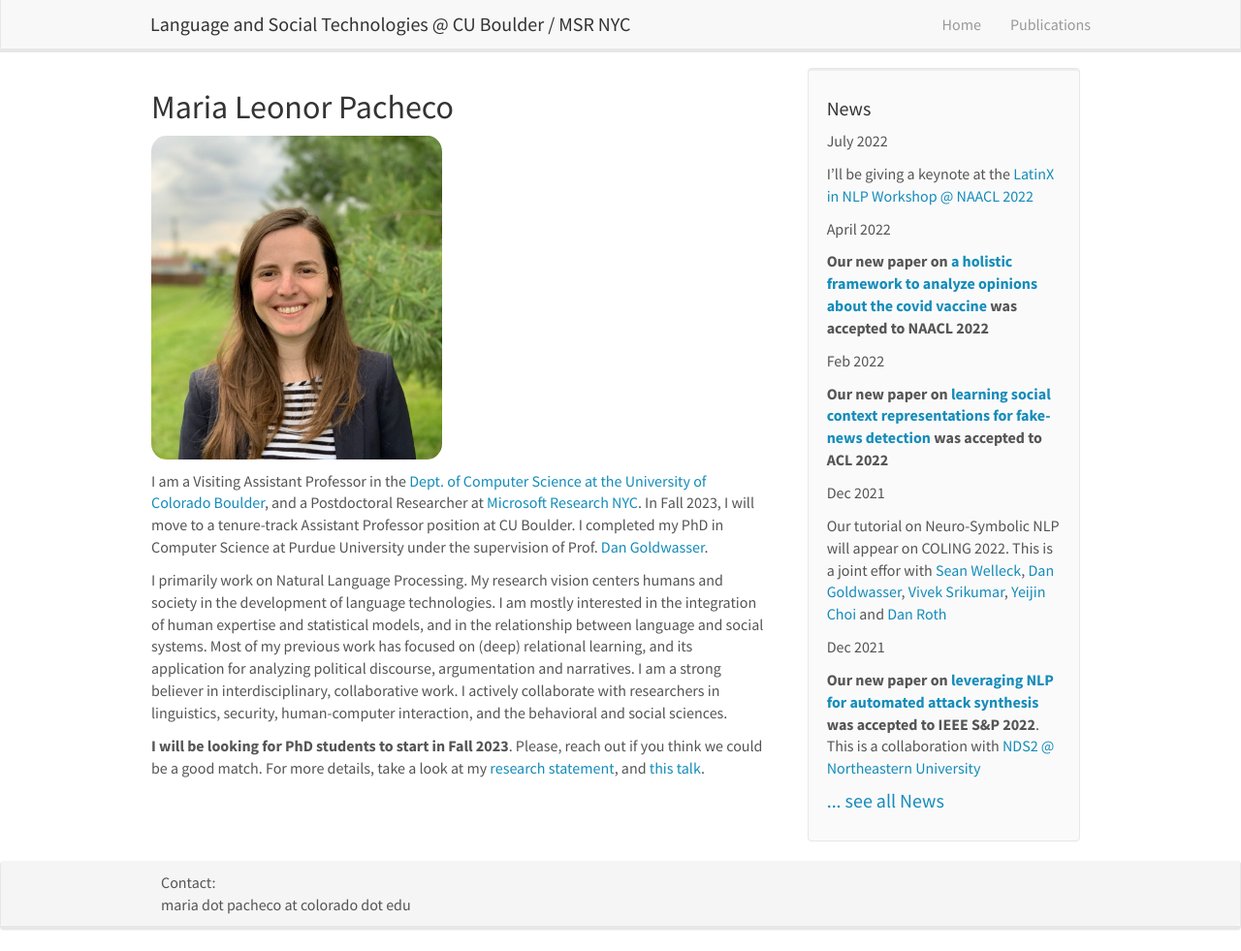
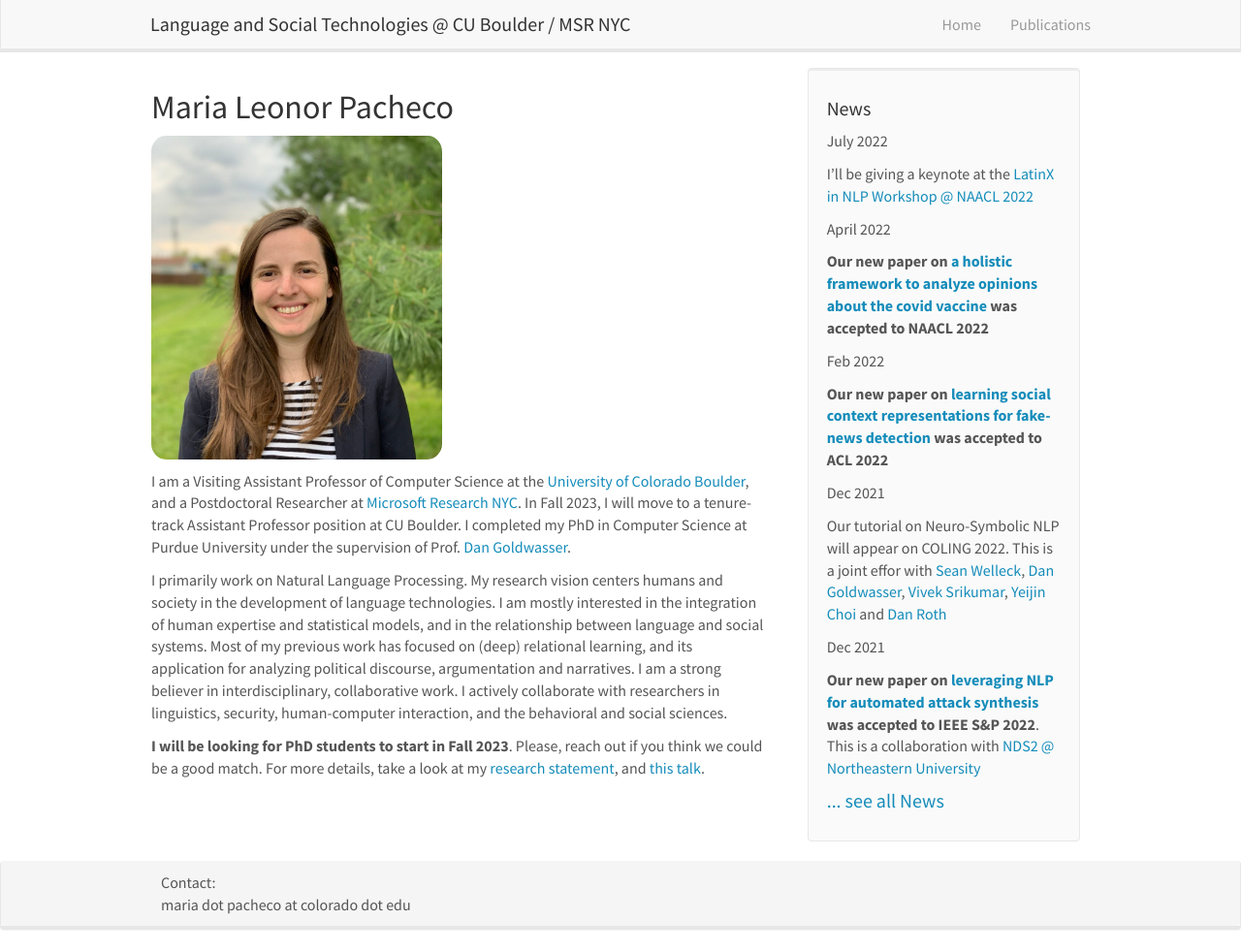
Before and after one commit to mlpacheco/mlpacheco.github.io, a Jekyll site: the page built from _pages/home.md, in a window 1280 px wide and 981 px high. Shown: the whole window at 97% size. Built offline with Jekyll 4.4.1, drawn with Linux system fonts in a browser that asks for light colours; nearby versions of some CDN libraries.

Commit message:
Update home.md

```diff
--- a/_pages/home.md
+++ b/_pages/home.md
@@ -6,7 +6,7 @@ sitemap: false
 permalink: /
 ---
 
-I am a Visiting Assistant Professor in the [Dept. of Computer Science at the University of Colorado Boulder](https://www.colorado.edu/cs/), and a Postdoctoral Researcher at [Microsoft Research
+I am a Visiting Assistant Professor of Computer Science at the [University of Colorado Boulder](https://www.colorado.edu/cs/), and a Postdoctoral Researcher at [Microsoft Research
 NYC](https://www.microsoft.com/en-us/research/lab/microsoft-research-new-york/). In Fall 2023, I will move to a tenure-track Assistant Professor position at CU Boulder. I completed my PhD in Computer Science at Purdue University under the supervision of Prof. [Dan Goldwasser](https://www.cs.purdue.edu/homes/dgoldwas/).
 
 
```
